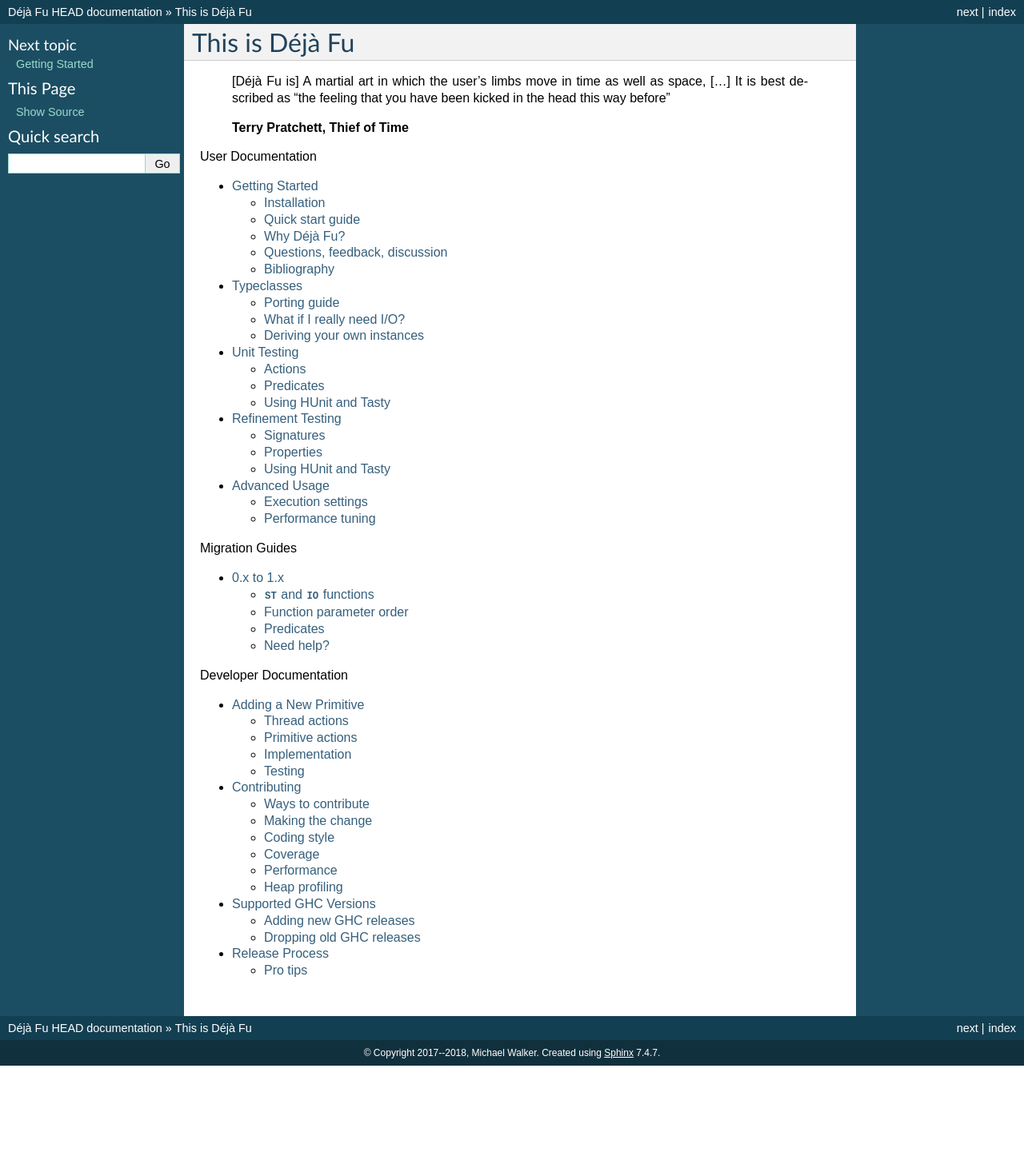
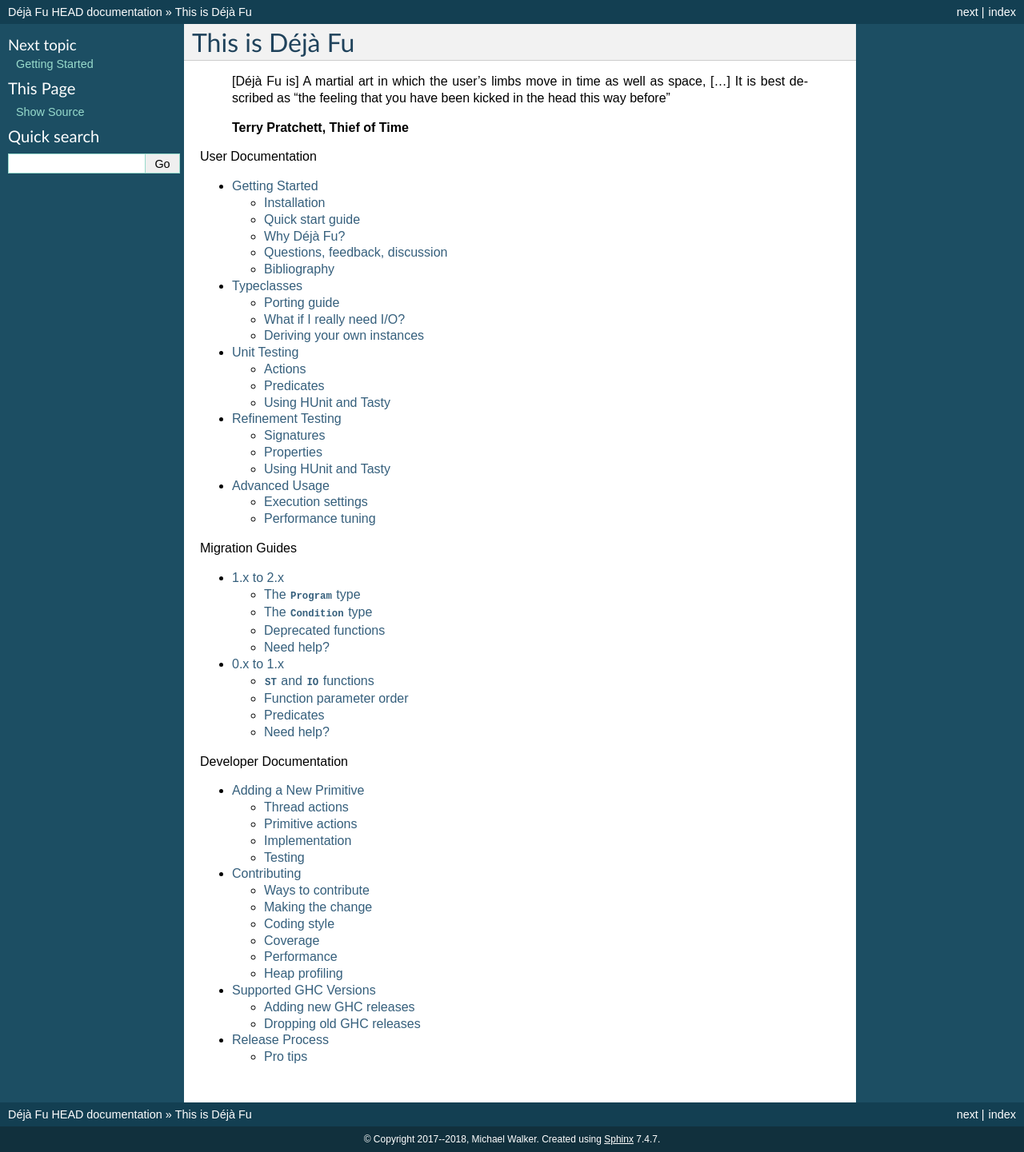
Before and after one commit to barrucadu/dejafu, a Sphinx documentation site: the page built from doc/index.rst, in a window 1280 px wide. Shown: the whole page at 80% size. Built offline with Sphinx 7.4.7, drawn with Linux system fonts in a browser that asks for light colours; before the commit the page ends 1333 px from its top, so only the background shows below that; some of the changed lines change nothing that is shown.

Commit message:
1.x to 2.x migration guide

```diff
--- a/doc/index.rst
+++ b/doc/index.rst
@@ -21,6 +21,7 @@ This is Déjà Fu
    :maxdepth: 2
    :caption: Migration Guides
 
+   migration_1x_2x
    migration_0x_1x
 
 .. toctree::
--- /dev/null
+++ b/doc/migration_1x_2x.rst
@@ -0,0 +1,116 @@
+1.x to 2.x
+==========
+
+:hackage:`dejafu-2.0.0.0` is a super-major release which breaks
+compatibility with :hackage:`dejafu-1.x <dejafu-1.12.0.0>`.
+
+Highlights reel:
+
+* Test cases are written in terms of a new ``Program`` type.
+* The ``Failure`` type has been replaced with a ``Condition`` type
+  (actually in 1.12).
+* Random testing takes an optional length bound.
+* Atomically-checked invariants over shared mutable state.
+
+See the changelogs for the full details.
+
+
+The ``Program`` type
+--------------------
+
+The ``ConcT`` type is now an alias for ``Program Basic``.
+
+A ``Program Basic`` has all the instances ``ConcT`` did, defined using
+the ``~`` instance trick, so this shouldn't be a breaking change:
+
+.. code-block:: haskell
+
+  instance (pty ~ Basic)            => MonadTrans (Program pty)
+  instance (pty ~ Basic)            => MonadCatch (Program pty n)
+  instance (pty ~ Basic)            => MonadThrow (Program pty n)
+  instance (pty ~ Basic)            => MonadMask  (Program pty n)
+  instance (Monad n,   pty ~ Basic, Monad   n) => MonadConc (Program pty n)
+  instance (MonadIO n, pty ~ Basic, MonadIO n) => MonadIO   (Program pty n)
+
+The ``dontCheck`` function has been removed in favour of
+``withSetup``:
+
+.. code-block:: haskell
+
+  do x <- dontCheck setup
+     action x
+
+  -- becomes
+
+  withSetup setup action
+
+The ``subconcurrency`` function has been removed in favour of
+``withSetupAndTeardown``:
+
+.. code-block:: haskell
+
+  do x <- setup
+     y <- subconcurrency (action x)
+     teardown x y
+
+  -- becomes
+
+  withSetupAndTeardown setup teardown action
+
+The ``dontCheck`` and ``subconcurrency`` functions throw runtime
+errors if nested.  This is not possible with ``withSetup`` and
+``withSetupAndTeardown`` due to their types:
+
+.. code-block:: haskell
+
+  withSetup
+    :: Program Basic n x
+    -- ^ Setup action
+    -> (x -> Program Basic n a)
+    -- ^ Main program
+    -> Program (WithSetup x) n a
+
+  withSetupAndTeardown
+    :: Program Basic n x
+    -- ^ Setup action
+    -> (x -> Either Condition y -> Program Basic n a)
+    -- ^ Teardown action
+    -> (x -> Program Basic n y)
+    -- ^ Main program
+    -> Program (WithSetupAndTeardown x y) n a
+
+Previously, multiple calls to ``subconcurrency`` could be sequenced in
+the same test case.  This is not possible using
+``withSetupAndTeardown``.  If you rely on this behaviour, please
+:issue:`file an issue <>`.
+
+
+The ``Condition`` type
+----------------------
+
+This is a change in :hackage:`dejafu-1.12.0.0`, but the alias
+``Failure = Condition`` is removed in :hackage:`dejafu-2.0.0.0`.
+
+* The ``STMDeadlock`` and ``Deadlock`` constructors have been merged.
+* Internal errors have been split into the ``Error`` type and are
+  raised as exceptions, instead of being returned as conditions.
+
+The name "failure" has been a recurring source of confusion, because
+an individual execution can "fail" without the predicate as a whole
+failing.  My hope is that the more neutral "condition" will prevent
+this confusion.
+
+
+Deprecated functions
+--------------------
+
+All the deprecated special-purpose functions have been removed.  Use
+more general ``*WithSettings`` functions instead.
+
+
+Need help?
+----------
+
+* For general help talk to me in IRC (barrucadu in #haskell) or shoot
+  me an email (mike@barrucadu.co.uk)
+* For bugs, issues, or requests, please :issue:`file an issue <>`.
```
